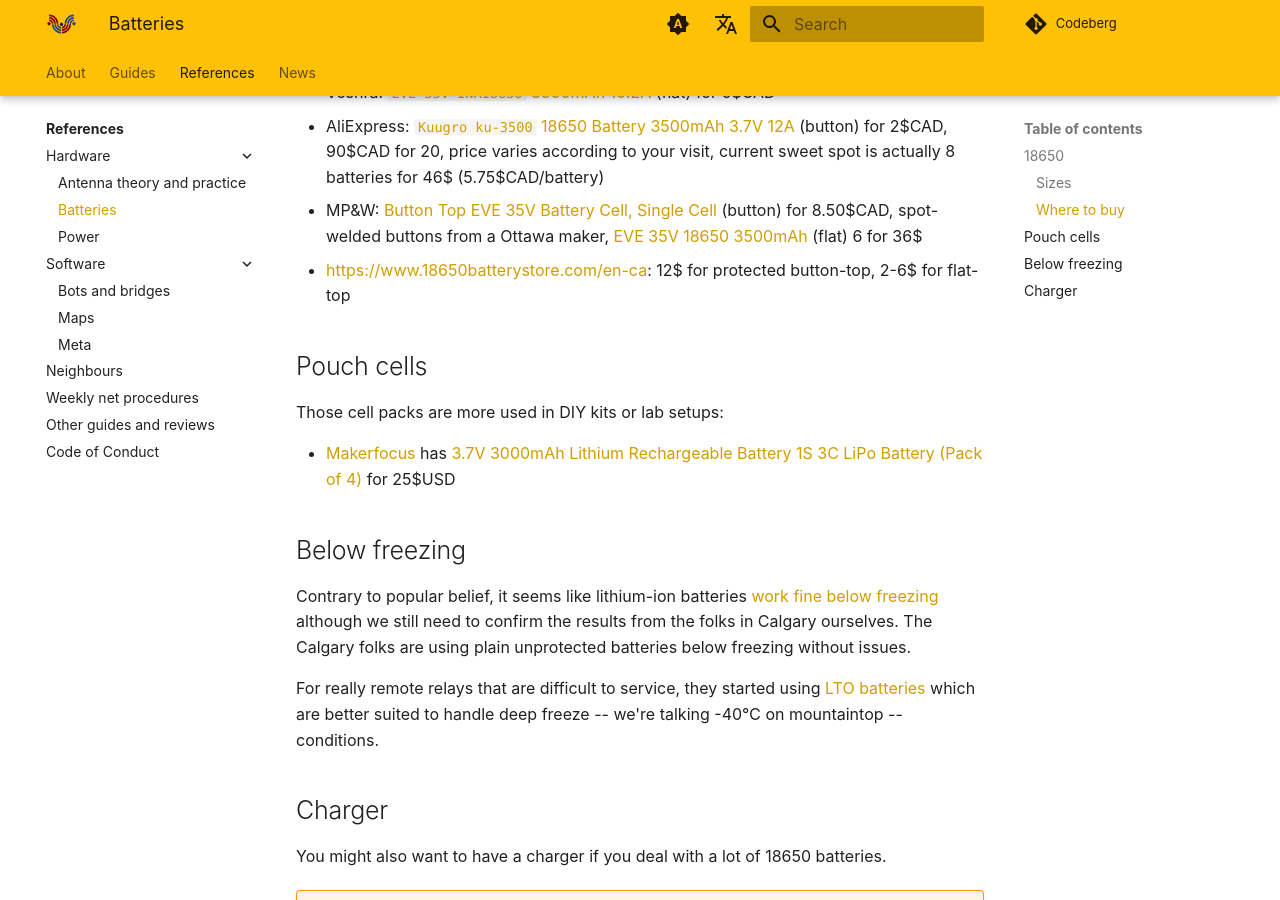
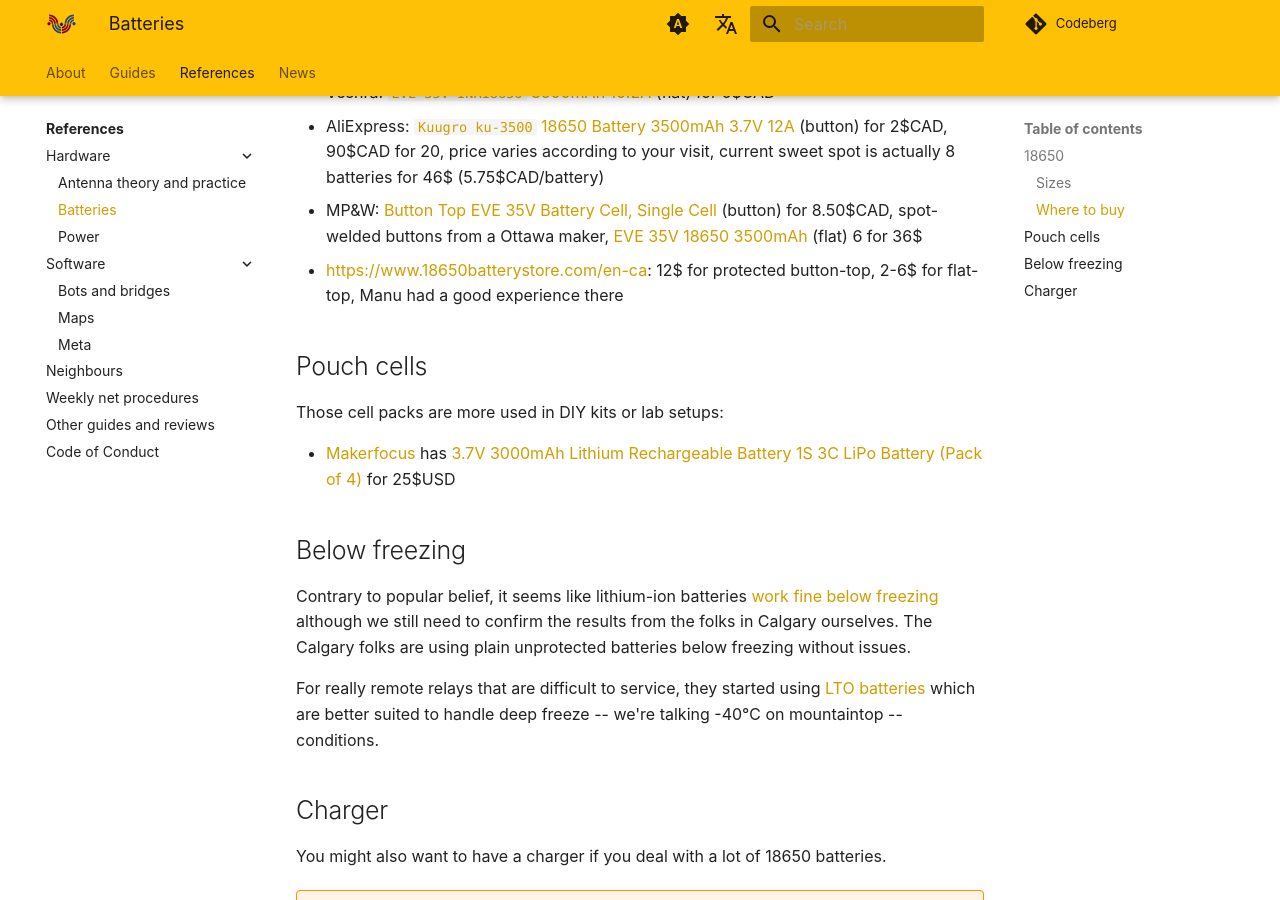
Before and after one commit to ReseauLibre/lora.reseaulibre.ca, an MkDocs documentation site: the page built from docs/references/hardware/batteries.md, in a window 1280 px wide and 900 px high, scrolled down 1973 px. Built offline with MkDocs 1.6.1 and Material for MkDocs 9.7.7, drawn with Linux system fonts in a browser that asks for light colours; plug-ins that fetch from the network failed and are left out; comment, search, counter and statistics services are not loaded.

Commit message:
credit manu with the 18650 discovery

```diff
--- a/docs/references/hardware/batteries.md
+++ b/docs/references/hardware/batteries.md
@@ -63,7 +63,7 @@ shops also hold stock:
   8.50$CAD, spot-welded buttons from a Ottawa maker, [EVE 35V 18650
   3500mAh](https://mpandw.ca/products/eve-35v-18650-battery-cells-set-of-6-with-holders) (flat) 6 for 36$
 - <https://www.18650batterystore.com/en-ca>: 12$ for protected
-  button-top, 2-6$ for flat-top
+  button-top, 2-6$ for flat-top, Manu had a good experience there
 
 ## Pouch cells
 
```
